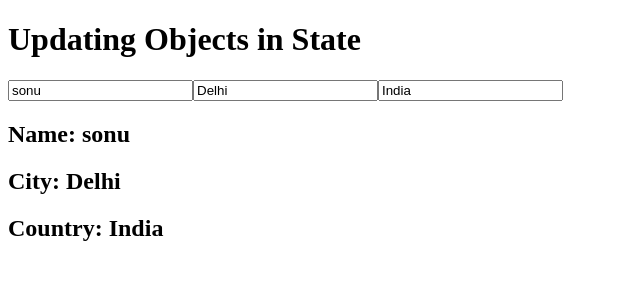
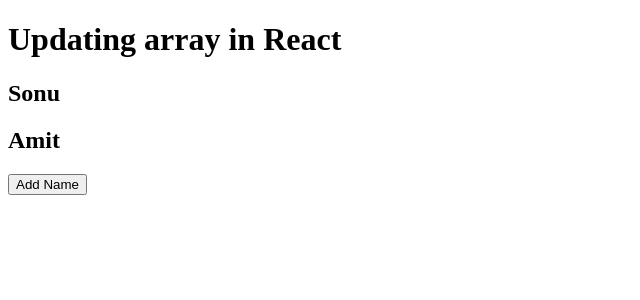
Before and after one commit to Sonukumar201995/Learn-React.js, a React (Vite) app: page / in a window 1280 px wide. Shown: the top 300 px of the page, without its empty margins (0-640 px from the left). Built offline with nearby package versions, Linux system fonts and the light colour scheme.

Commit message:
updating array in react

```diff
--- a/src/App.jsx
+++ b/src/App.jsx
@@ -1,69 +1,21 @@
 import { useState } from "react";
 
 function App() {
-  const [data, setData] = useState({
-    name: "sonu",
-    address: {
-      city: "Delhi",
-      country: "India"
-    }
-  });
+  const [names, setNames] = useState(["Sonu", "Amit"]);
 
-  const handleName = (val) => {
-    setData(prev => ({
-      ...prev,
-      name: val
-    }));
-  };
-
-  const handleCity = (val) => {
-    setData(prev => ({
-      ...prev,
-      address: {
-        ...prev.address,
-        city: val
-      }
-    }));
-  };
-
-  const handleCountry = (val) => {
-    setData(prev => ({
-      ...prev,
-      address: {
-        ...prev.address,
-        country: val
-      }
-    }));
+  const addName = () => {
+    setNames([...names, "Rahul"]);
   };
 
   return (
     <div>
-      <h1>Updating Objects in State</h1>
+      <h1>Updating array in React</h1>
 
-      <input
-        type="text"
-        placeholder="Enter Name"
-        value={data.name}
-        onChange={(e) => handleName(e.target.value)}
-      />
+      {names.map((item, index) => (
+        <h2 key={index}>{item}</h2>
+      ))}
 
-      <input
-        type="text"
-        placeholder="Enter City"
-        value={data.address.city}
-        onChange={(e) => handleCity(e.target.value)}
-      />
-
-      <input
-        type="text"
-        placeholder="Enter Country"
-        value={data.address.country}
-        onChange={(e) => handleCountry(e.target.value)}
-      />
-
-      <h2>Name: {data.name}</h2>
-      <h2>City: {data.address.city}</h2>
-      <h2>Country: {data.address.country}</h2>
+      <button onClick={addName}>Add Name</button>
     </div>
   );
 }
```
